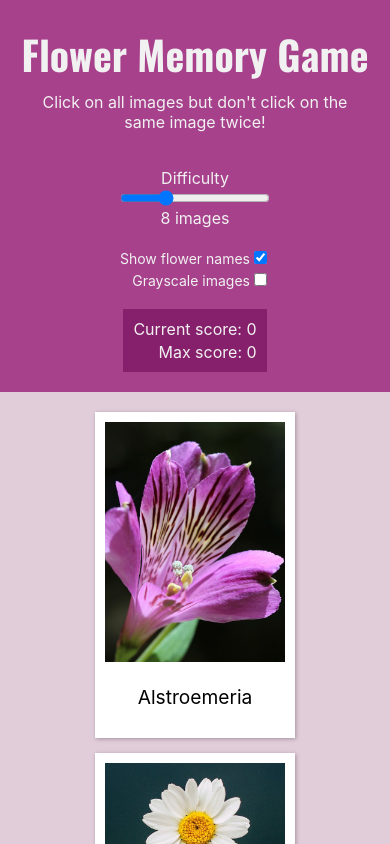
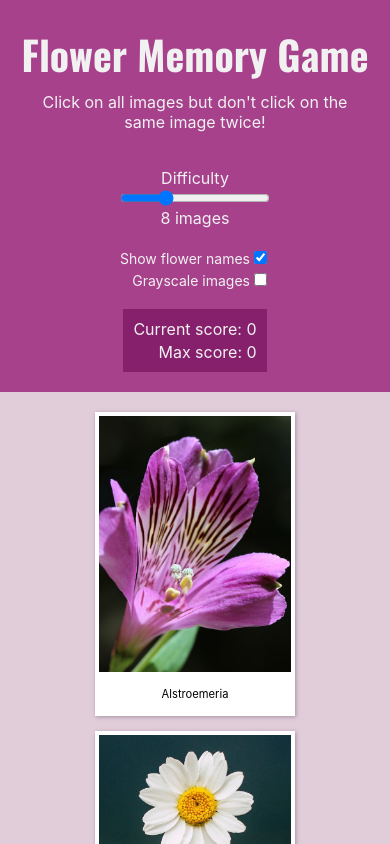
Before and after one commit to kancur/memory-card, a React (Create React App) app: page / in a window 390 px wide. Shown: the top 844 px of the page. Built offline with nearby package versions, Linux system fonts and the light colour scheme.

Commit message:
improve responsivity

```diff
--- a/src/styles/memoryCard.css
+++ b/src/styles/memoryCard.css
@@ -19,3 +19,28 @@
 .grayscale {
   filter: grayscale(100%)
 }
+
+@media only screen and (max-width: 1100px) {
+  .memory-card p {
+    font-size: 1.0em;
+  }
+}
+
+@media only screen and (max-width: 750px) {
+  .memory-card p {
+    font-size: 0.9em;
+  }
+  .memory-card {
+    padding: 6px;
+  }
+}
+
+@media only screen and (max-width: 500px) {
+  .memory-card p {
+    font-size: 0.7em;
+  }
+  .memory-card {
+    padding: 4px;
+  }
+
+}
```
